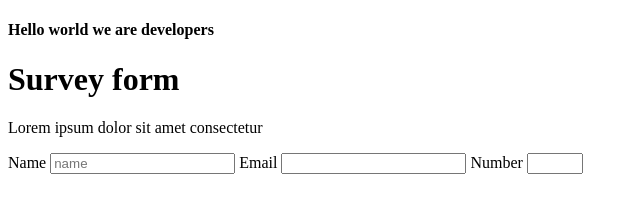
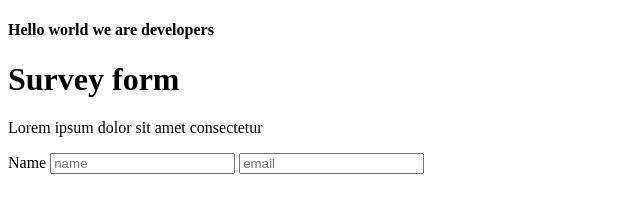
Before and after one commit to dunnyk/PreciousAndDaniel, a plain HTML site: page index.html in a window 1280 px wide. Shown: the whole page, without its empty margins (0-640 px from the left). Drawn offline with Linux system fonts and the light colour scheme.

Commit message:
Update index.html

```diff
--- a/index.html
+++ b/index.html
@@ -20,10 +20,7 @@
 <form id="survey-form">
   <label for="name" id="name-label">Name</label>
     <input id="name" placeholder="name" required>
-    <label for="email" id="email-label">Email</label>
-    <input type="email" id="email" required>
-    <label for="number" id="number-label">Number</label>
-    <input type="number" id="number" required min="7" max="15" >
+    <input type="email" id="email" placeholder="email" required>
 </form>
 
 
```
